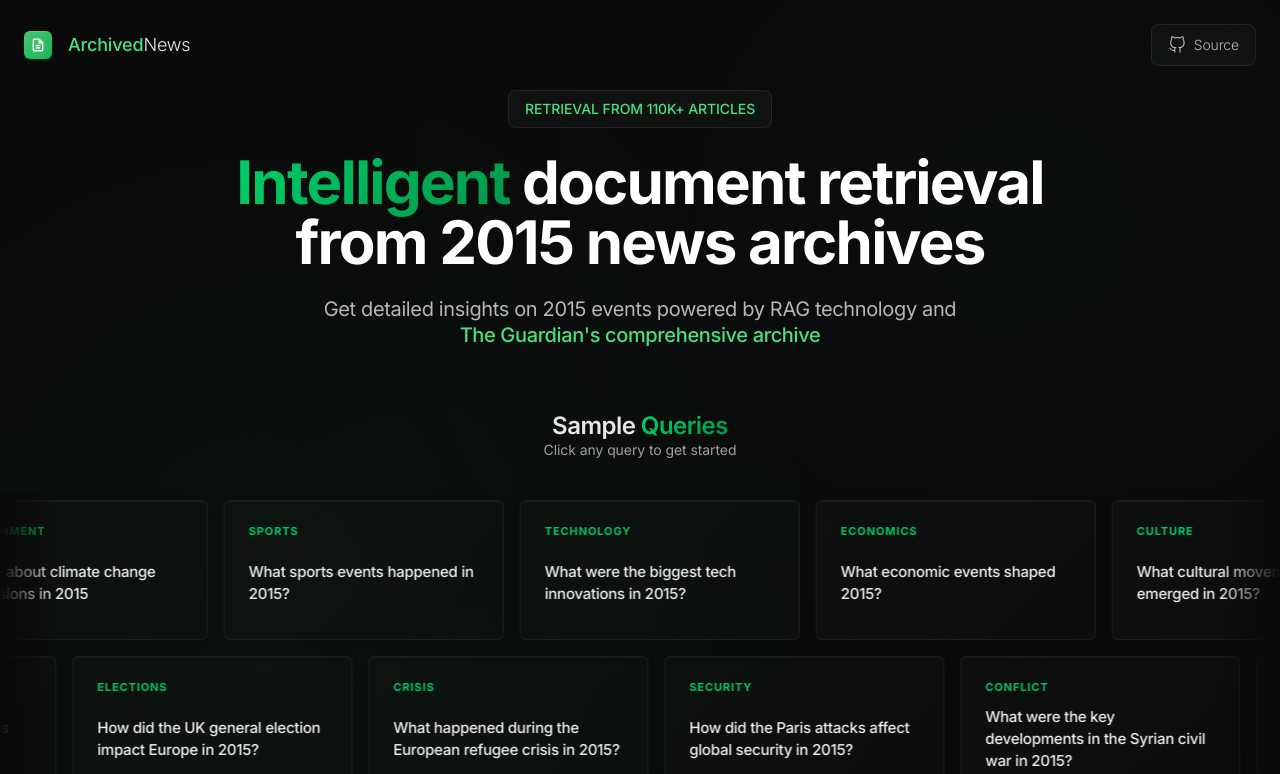
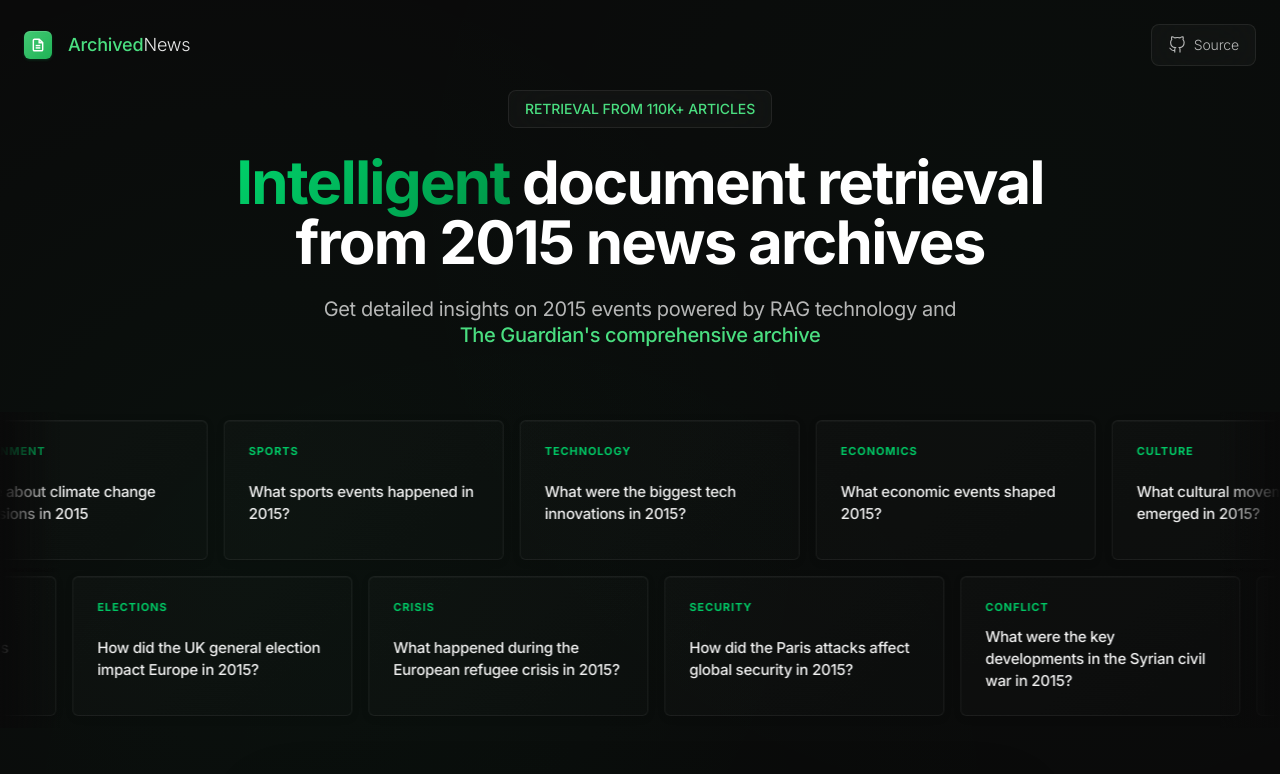
Before and after one commit to reddygtvs/Archived-News-RAG, a React (Vite) app in the folder frontend/: page / in a window 1280 px wide. Shown: the top 774 px of the page. Built offline with nearby package versions, Linux system fonts and the light colour scheme.

Commit message:
fix build error and remove sample query headers
- Fixed TypeScript error in ResponseCards component by removing unused inline prop
- Removed "Sample Queries" title and "Click any query to get started" text
- Maintains query card functionality while cleaning up UI

```diff
--- a/frontend/src/components/ResponseCards.tsx
+++ b/frontend/src/components/ResponseCards.tsx
@@ -139,7 +139,7 @@ const ResponseCards: React.FC<ResponseCardsProps> = ({
               <div className="prose-premium">
                 <ReactMarkdown
                   components={{
-                    code: ({ children, inline }) => {
+                    code: ({ children }) => {
                       if (typeof children === 'string' && children.startsWith('SRCREF_[')) {
                         const sourceRef = children.replace('SRCREF_', '');
                         return (
--- a/frontend/src/components/SampleQuestions.tsx
+++ b/frontend/src/components/SampleQuestions.tsx
@@ -15,15 +15,6 @@ const SampleQuestions: React.FC<SampleQuestionsProps> = ({
 }) => {
   return (
     <div className="mb-12">
-      <div className="text-center mb-8">
-        <h2 className="text-premium-xl md:text-premium-2xl font-semibold text-white tracking-tight">
-          <span className="text-white/90">Sample</span>{" "}
-          <span className="text-gradient-green">Queries</span>
-        </h2>
-        <p className="text-premium-sm text-white/60 max-w-md mx-auto">
-          Click any query to get started
-        </p>
-      </div>
 
       {/* First scroller - left to right */}
       <div className="premium-ticker-wrapper">
```
